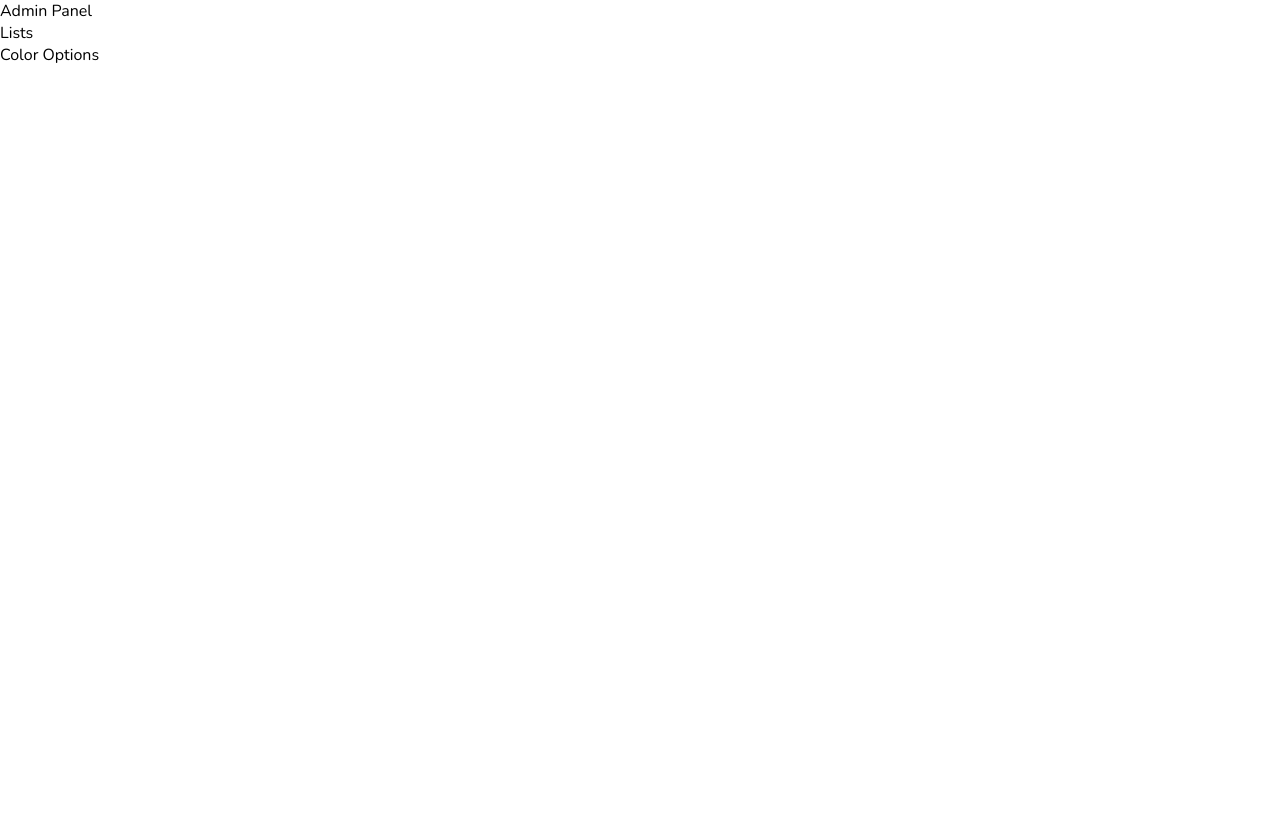
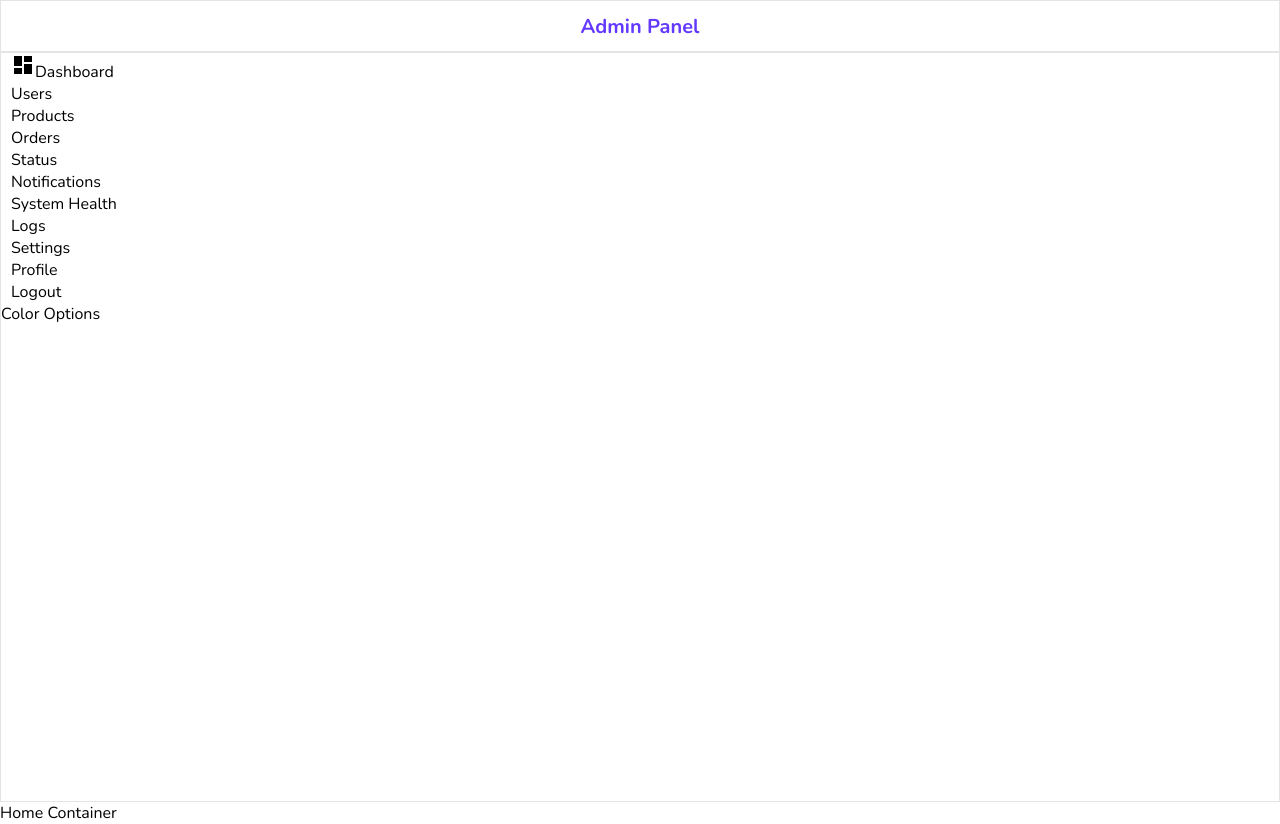
Before and after one commit to ldv0312/admin-panel, a React (Create React App) app: page / in a window 1280 px wide. Before the commit the page ends 800 px from the top, so only its background shows below. Built offline with nearby package versions, Linux system fonts and the light colour scheme.

Commit message:
sidebar updated by MUI dependencies & modified some menus

```diff
--- a/src/components/sidebar/Sidebar.jsx
+++ b/src/components/sidebar/Sidebar.jsx
@@ -1,5 +1,5 @@
-import React from "react";
 import "./sidebar.scss";
+import DashboardIcon from "@mui/icons-material/Dashboard";
 
 const Sidebar = () => {
   return (
@@ -7,7 +7,45 @@
       <div className="top">
         <span className="logo">Admin Panel</span>
       </div>
-      <div className="center">Lists</div>
+      <hr />
+      <div className="center">
+        <ul>
+          <li>
+            <DashboardIcon />
+            <span>Dashboard</span>
+          </li>
+          <li>
+            <span>Users</span>
+          </li>
+          <li>
+            <span>Products</span>
+          </li>
+          <li>
+            <span>Orders</span>
+          </li>
+          <li>
+            <span>Status</span>
+          </li>
+          <li>
+            <span>Notifications</span>
+          </li>
+          <li>
+            <span>System Health</span>
+          </li>
+          <li>
+            <span>Logs</span>
+          </li>
+          <li>
+            <span>Settings</span>
+          </li>
+          <li>
+            <span>Profile</span>
+          </li>
+          <li>
+            <span>Logout</span>
+          </li>
+        </ul>
+      </div>
       <div className="bottom">Color Options</div>
     </div>
   );
--- a/src/components/sidebar/sidebar.scss
+++ b/src/components/sidebar/sidebar.scss
@@ -0,0 +1,34 @@
+.sidebar {
+  flex: 1;
+  border: 0.5px solid rgb(230, 227, 227);
+  min-height: 100vh;
+  background-color: white;
+
+  .top {
+    height: 50px;
+    display: flex;
+    align-items: center;
+    justify-content: center;
+
+    .logo {
+      font-size: 20px;
+      font-weight: bold;
+      color: #6439ff;
+    }
+  }
+
+  hr {
+    height: 0;
+    border: 0.5px solid rgb(230, 227, 227);
+  }
+
+  .center {
+    padding-left: 10px;
+
+    ul {
+      list-style: none;
+      margin: 0;
+      padding: 0;
+    }
+  }
+}
--- a/src/pages/home/Home.jsx
+++ b/src/pages/home/Home.jsx
@@ -6,6 +6,7 @@
   return (
     <div>
       <Sidebar />
+      <div className="homeContainer">Home Container</div>
     </div>
   );
 };
--- a/src/pages/home/home.scss
+++ b/src/pages/home/home.scss
@@ -1,7 +1,6 @@
 .home {
-  background-color: purple;
-  .title {
-    font-size: 2rem;
-    color: white;
+  display: flex;
+  .homeContainer {
+    flex: 6;
   }
 }
```
